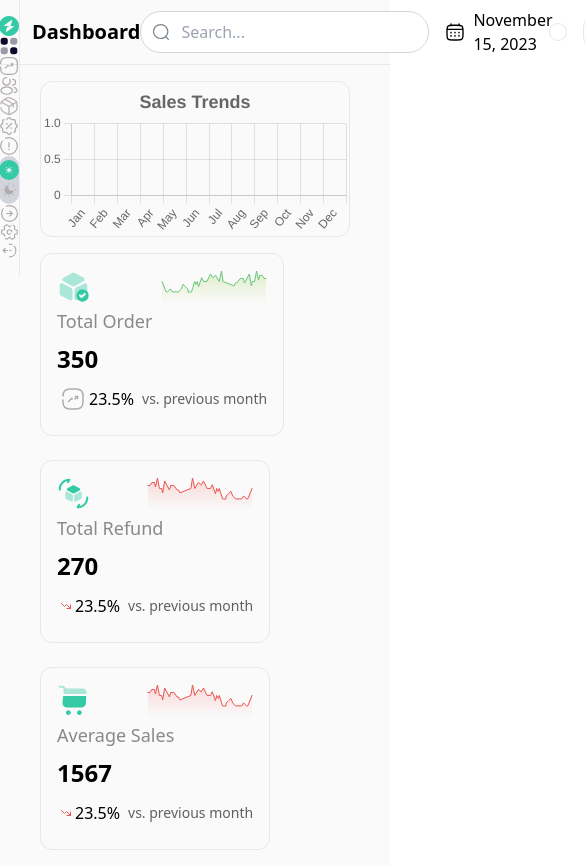
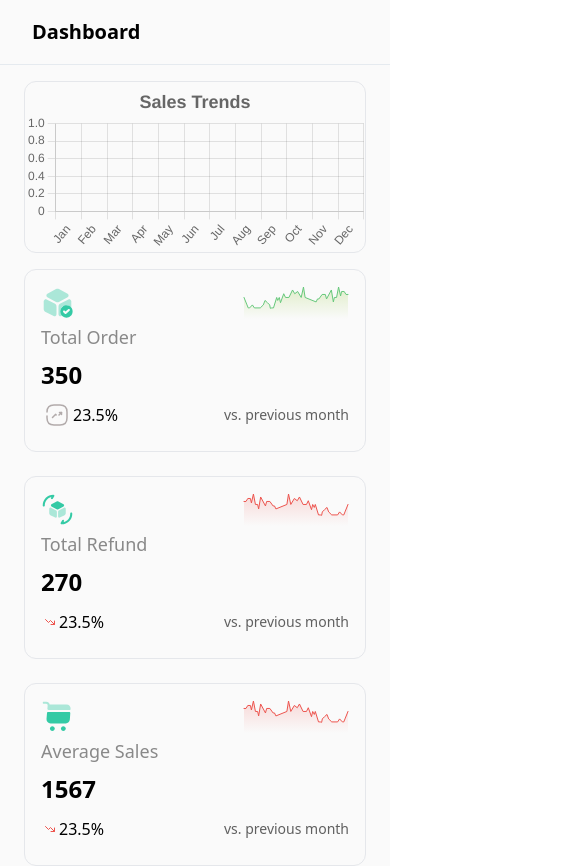
Before and after one commit to KikiXoxo/analytics-dashboard, a React app: page / in a window 390 px wide. Shown: the top 866 px of the page, 585 px wide, since content can reach past the window. Built offline with nearby package versions, Linux system fonts and the light colour scheme; the HTML template or start-up script is replaced by a standard one.

Commit message:
feat: responsive?

```diff
--- a/src/App.tsx
+++ b/src/App.tsx
@@ -15,7 +15,7 @@ function App() {
       <div className="flex flex-col w-full">
         <Header />
 
-        <div className="flex flex-col justify-between items-stretch gap-1 px-6">
+        <div className="flex flex-col justify-between items-stretch gap-1 px-2 md:px-6">
           <Top />
           <Bottom />
         </div>
--- a/src/assets/index.js
+++ b/src/assets/index.js
@@ -11,3 +11,4 @@ export { default as person2 } from "../assets/person2.png";
 export { default as person3 } from "../assets/person3.png";
 export { default as person4 } from "../assets/person4.png";
 export { default as person5 } from "../assets/person5.png";
+export { default as download } from "../assets/download.svg";
--- a/src/components/Card.tsx
+++ b/src/components/Card.tsx
@@ -12,7 +12,7 @@ export default function Card({
   currency,
 }: CardProps) {
   return (
-    <div className="transition duration-500 flex flex-col justify-between p-4 bg-inherit border rounded-xl md:w-[46%] dark:border-gray-600">
+    <div className="transition duration-500 flex flex-col justify-between p-4 bg-inherit border rounded-xl md:w-[46%] w-full dark:border-gray-600">
       <div className="flex justify-between">
         <img src={image} alt="" />
         <img src={graph} alt="" />
--- a/src/components/Header.tsx
+++ b/src/components/Header.tsx
@@ -11,21 +11,21 @@ export default function Header() {
       <div className="flex gap-4 justify-between items-center">
         <Search />
 
-        <div className="flex justify-between items-center gap-2 dark:text-gray-300">
+        <div className="hidden md:flex justify-between items-center gap-2 dark:text-gray-300">
           <img src={calendar} alt="" />
           <p>November 15, 2023</p>
         </div>
 
-        <div className="border dark:border-gray-400 rounded-full flex justify-center p-2">
+        <div className="hidden md:flex justify-center border dark:border-gray-400 rounded-full p-2">
           <img src={bell} alt="" />
         </div>
 
-        <div className="flex gap-2 px-1.5 py-1 border rounded-3xl dark:border-gray-700">
+        <div className="hidden md:flex gap-2 px-1.5 py-1 border rounded-3xl dark:border-gray-700">
           <div className="rounded-full dark:border-gray-400 bg-white dark:bg-gray-400 p-1">
             <img src={profile} alt="Profile Image" />
           </div>
 
-          <div className="flex flex-col">
+          <div className="hidden md:flex flex-col">
             <p className="text-base dark:text-gray-300">Justin Bergson</p>
             <p className="text-sm text-right text-stone-500 dark:text-gray-400">
               Justin@gmail.com
--- a/src/components/List.tsx
+++ b/src/components/List.tsx
@@ -1,4 +1,7 @@
+import { useState } from "react";
+
 import { orders } from "../data/orders";
+
 import Table from "@mui/material/Table";
 import TableBody from "@mui/material/TableBody";
 import TableCell from "@mui/material/TableCell";
@@ -7,19 +10,21 @@ import TableHead from "@mui/material/TableHead";
 import TableRow from "@mui/material/TableRow";
 import Paper from "@mui/material/Paper";
 
-import download from "../assets/download.svg";
+import { download } from "../assets";
+import useScreenSize from "../helpers/useScreenSize";
 
 export default function List() {
-  const rows = orders;
+  const { width, height } = useScreenSize();
+
   return (
     <TableContainer
       component={Paper}
       sx={{
         backgroundColor: "inherit",
         borderRadius: "14px",
-        width: "60%",
+        width: () => (width < 425 ? "100%" : "60%"),
       }}
-      className="transition duration-500 md:w-3/5 h-max bg-inherit border border-bg-[#4b5563] dark:border-gray-600"
+      className="transition duration-500 h-max bg-inherit border border-bg-[#4b5563] dark:border-gray-600"
     >
       <Table sx={{ minWidth: 650 }} aria-label="table">
         <TableHead>
@@ -42,7 +47,7 @@ export default function List() {
           </TableRow>
         </TableHead>
         <TableBody>
-          {rows.map(({ key, image, name, date, amount, status }) => (
+          {orders.map(({ key, image, name, date, amount, status }) => (
             <TableRow
               key={key}
               className="dark:border-b dark:border-b-gray-300"
@@ -75,8 +80,8 @@ export default function List() {
               </TableCell>
               <TableCell align="left">
                 <div className="flex justify-start items-center gap-1">
-                  <img src={download} alt="" />
-                  <p className="font-normal text-sm not-italic text-[#0D062D] dark:text-[#737373]">
+                  <img src={download} alt="" className="fill-gray-300" />
+                  <p className="font-normal text-sm not-italic text-[#0D062D] dark:text-gray-300">
                     View
                   </p>
                 </div>
--- a/src/components/Search.tsx
+++ b/src/components/Search.tsx
@@ -2,7 +2,7 @@ import search from "../assets/search.svg";
 
 export default function Search() {
   return (
-    <div className="relative">
+    <div className="relative hidden md:block">
       <input
         type="text"
         placeholder="Search..."
--- a/src/components/Sidebar.tsx
+++ b/src/components/Sidebar.tsx
@@ -27,8 +27,8 @@ export default function Sidebar() {
   };
 
   return (
-    <div className="transition duration-500 py-4 flex flex-col justify-between items-center md:gap-y-6 border-r border-r-[#E5EAEF] dark:border-r-gray-600 fixed w-[5%]">
-      <div className="flex flex-col justify-between items-center md:gap-y-6">
+    <div className="hidden transition duration-500 py-4 md:flex flex-col justify-between items-center gap-y-4 md:gap-y-6 md:border-r border-r-[#E5EAEF] dark:border-r-gray-400 fixed w-[5%]">
+      <div className="flex flex-col justify-between items-center md:gap-y-6 gap-y-4">
         <img
           src={vector}
           alt=""
@@ -65,7 +65,7 @@ export default function Sidebar() {
           className="hover:cursor-pointer hover:fill-[#34CAA5] hover:border-r8 fill-blue-500"
         />
 
-        <div className="transition duration-500 active:translate-y-1 flex flex-col justify-between items-center md:gap-y-6 py-1 rounded-3xl bg-gray-300 dark:bg-gray-300">
+        <div className="transition duration-500 active:translate-y-1 flex flex-col justify-between items-center gap-y-4 md:gap-y-6 py-1 mx-1 rounded-3xl bg-gray-300 dark:bg-gray-300">
           <img
             src={brightness}
             alt=""
@@ -81,7 +81,7 @@ export default function Sidebar() {
         </div>
       </div>
 
-      <div className="flex flex-col justify-between items-center md:gap-y-6">
+      <div className="flex flex-col justify-between items-center md:gap-y-6 gap-y-4">
         <img
           src={arrowRight}
           alt=""
--- /dev/null
+++ b/src/helpers/useScreenSize.js
@@ -0,0 +1,28 @@
+import { useState, useEffect } from "react";
+
+const useScreenSize = () => {
+  const [screenSize, setScreenSize] = useState({
+    width: window.innerWidth,
+    height: window.innerHeight,
+  });
+
+  useEffect(() => {
+    const handleResize = () => {
+      setScreenSize({
+        width: window.innerWidth,
+        height: window.innerHeight,
+      });
+    };
+
+    window.addEventListener("resize", handleResize);
+
+    // Clean up the event listener when the component unmounts
+    return () => {
+      window.removeEventListener("resize", handleResize);
+    };
+  }, []);
+
+  return screenSize;
+};
+
+export default useScreenSize;
```
Also changed, not shown: src/styles/card.css (added).
